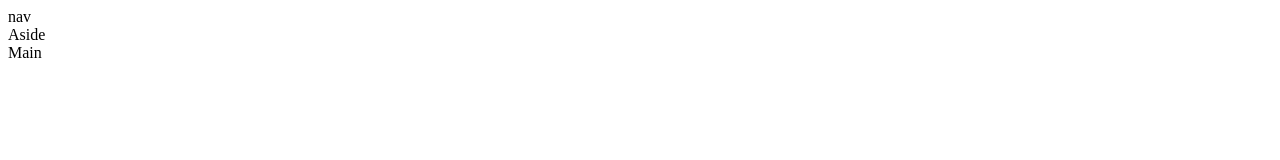
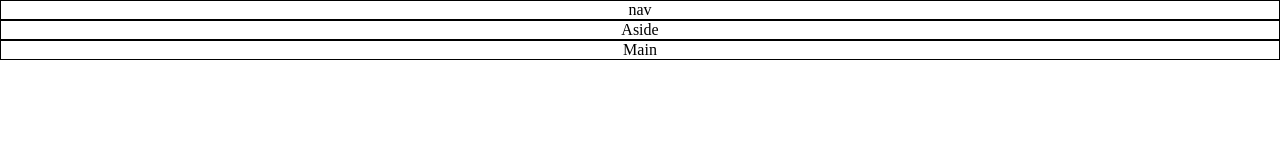
Before and after one commit to AlexSaxena/dashboard, a plain HTML site: page index.html in a window 1280 px wide. Drawn offline with Linux system fonts and the light colour scheme.

Commit message:
Adds container initial styling

```diff
--- a/index.html
+++ b/index.html
@@ -8,8 +8,10 @@
     <title>Admin Page</title>
   </head>
   <body>
-    <nav class="nav-bar">nav</nav>
-    <aside class="aside">Aside</aside>
-    <main class="main-content">Main</main>
+    <div class="container">
+      <nav class="nav-bar">nav</nav>
+      <aside class="aside">Aside</aside>
+      <main class="main-content">Main</main>
+    </div>
   </body>
 </html>
--- a/styles.css
+++ b/styles.css
@@ -8,3 +8,20 @@
     Ex. 1fr 3fr Columns || minmax(200px, 1fr) minmax(600px, 3fr)
     Ex 1fr 4fr Rows || minmax(150px, 1fr) minmax(600px, 4fr)
 */
+* {
+  margin: 0;
+  padding: 0;
+}
+.container {
+  text-align: center;
+}
+
+.nav-bar {
+  border: solid black 1px;
+}
+.aside {
+  border: solid black 1px;
+}
+.main-content {
+  border: solid black 1px;
+}
```
